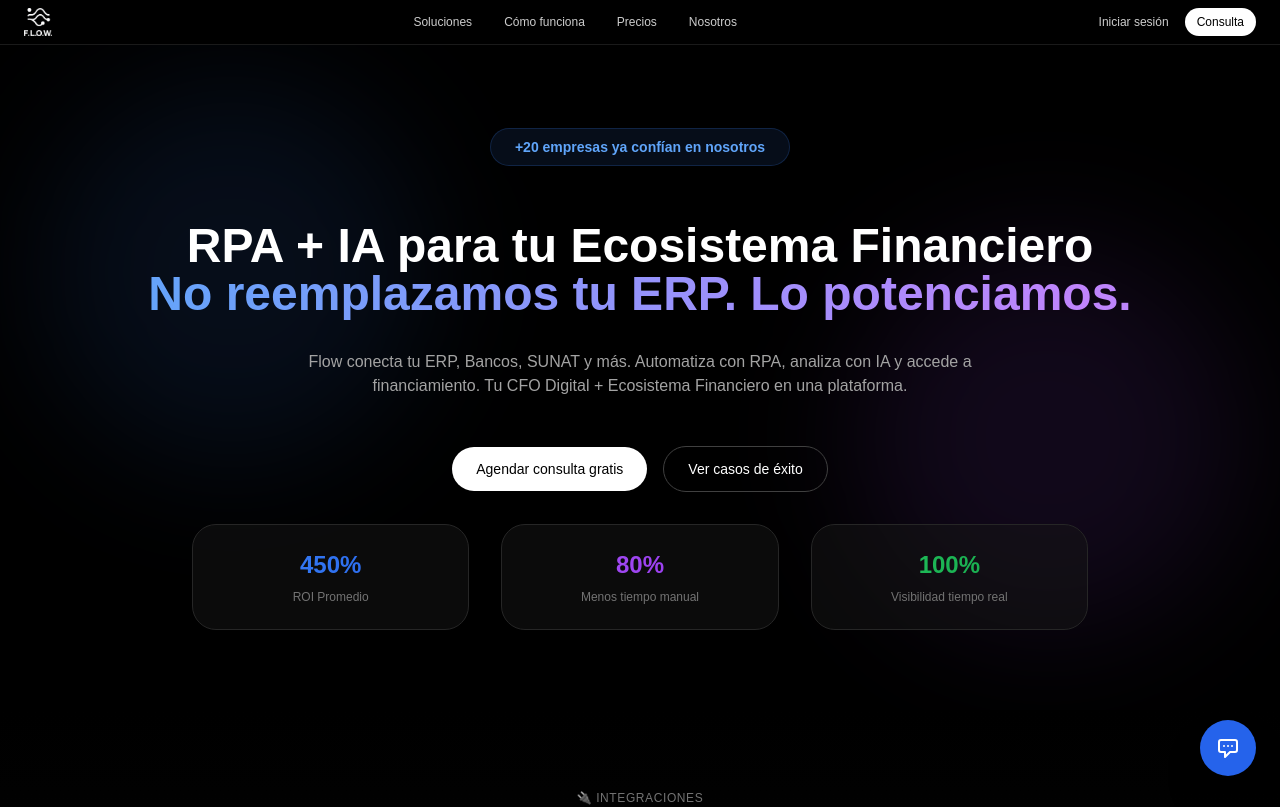
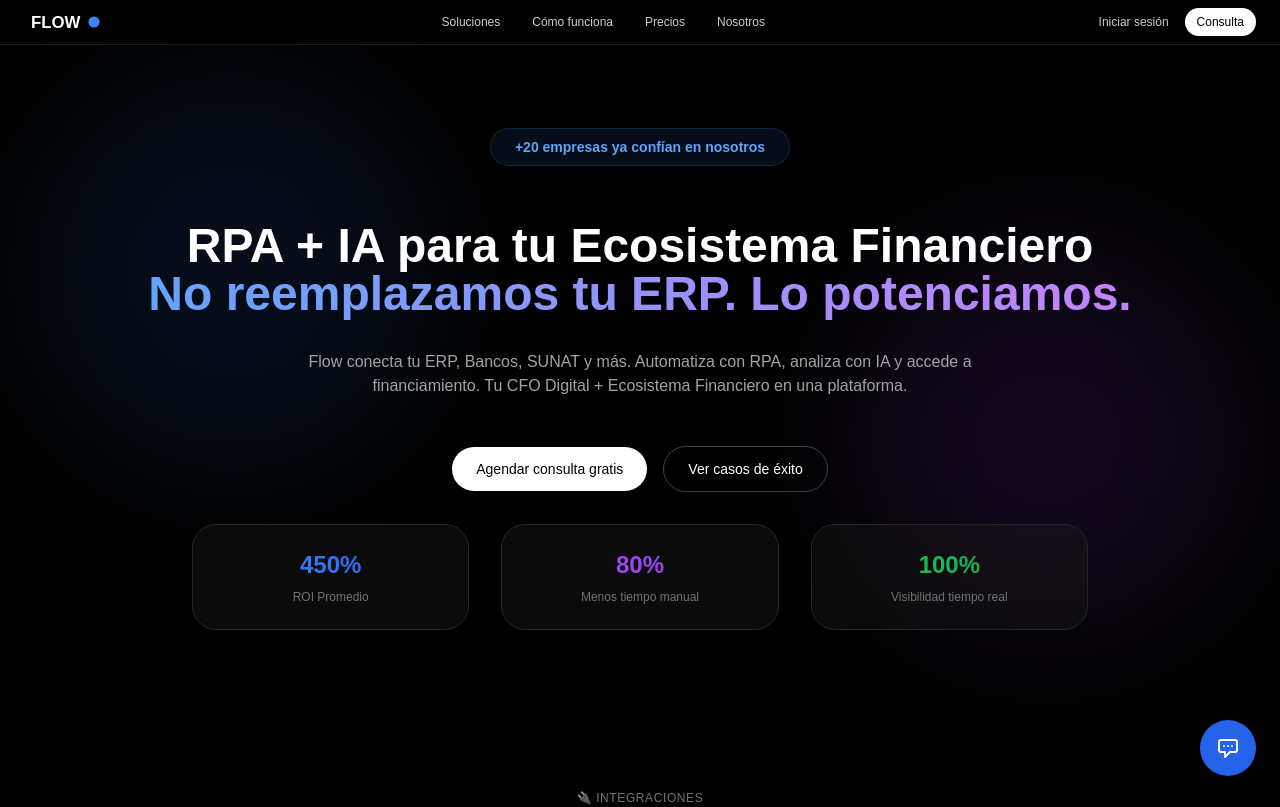
Before and after one commit to FLOW-2024-AI/Flow, a Next.js app: page / in a window 1280 px wide. Shown: the top 807 px of the page. Built offline with nearby package versions, Linux system fonts and the light colour scheme.

Commit message:
Fix: Usar logo SVG en lugar de PNG para mejor compatibilidad

```diff
--- a/components/Logo.tsx
+++ b/components/Logo.tsx
@@ -9,14 +9,14 @@
 
   return (
     <img
-      src={`${basePath}/images/logo/Flow-logo.png`}
+      src={`${basePath}/images/logo/flow-logo.svg`}
       alt="Flow"
       width={width}
       height={height}
       className={className}
       style={{ objectFit: 'contain' }}
       onError={(e) => {
-        console.error('Error loading logo from /images/logo/Flow-logo.png')
+        console.error('Error loading logo')
         // Fallback: mostrar texto si la imagen falla
         const target = e.target as HTMLImageElement
         target.style.display = 'none'
```
Also changed, not shown: public/images/logo/flow-logo.svg (added), 43 other files (tests, documents, lock files or other folders).
